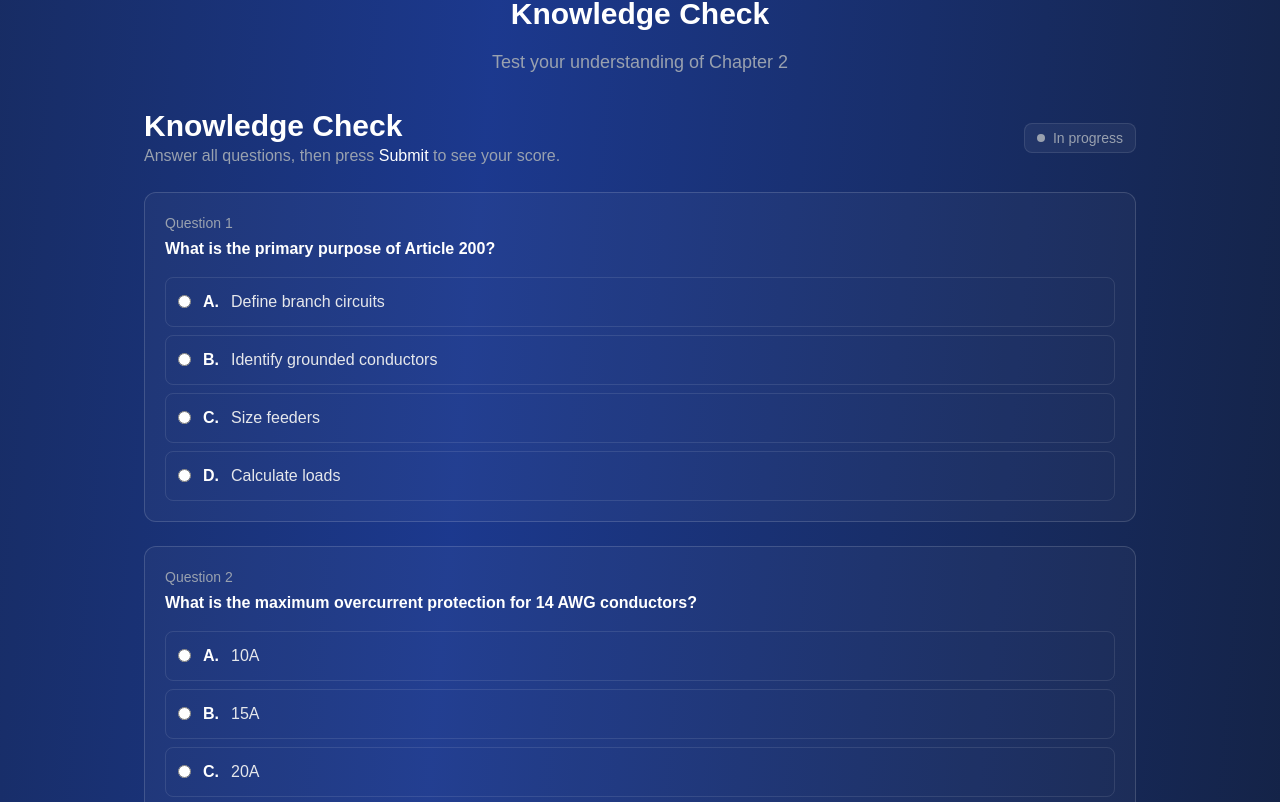
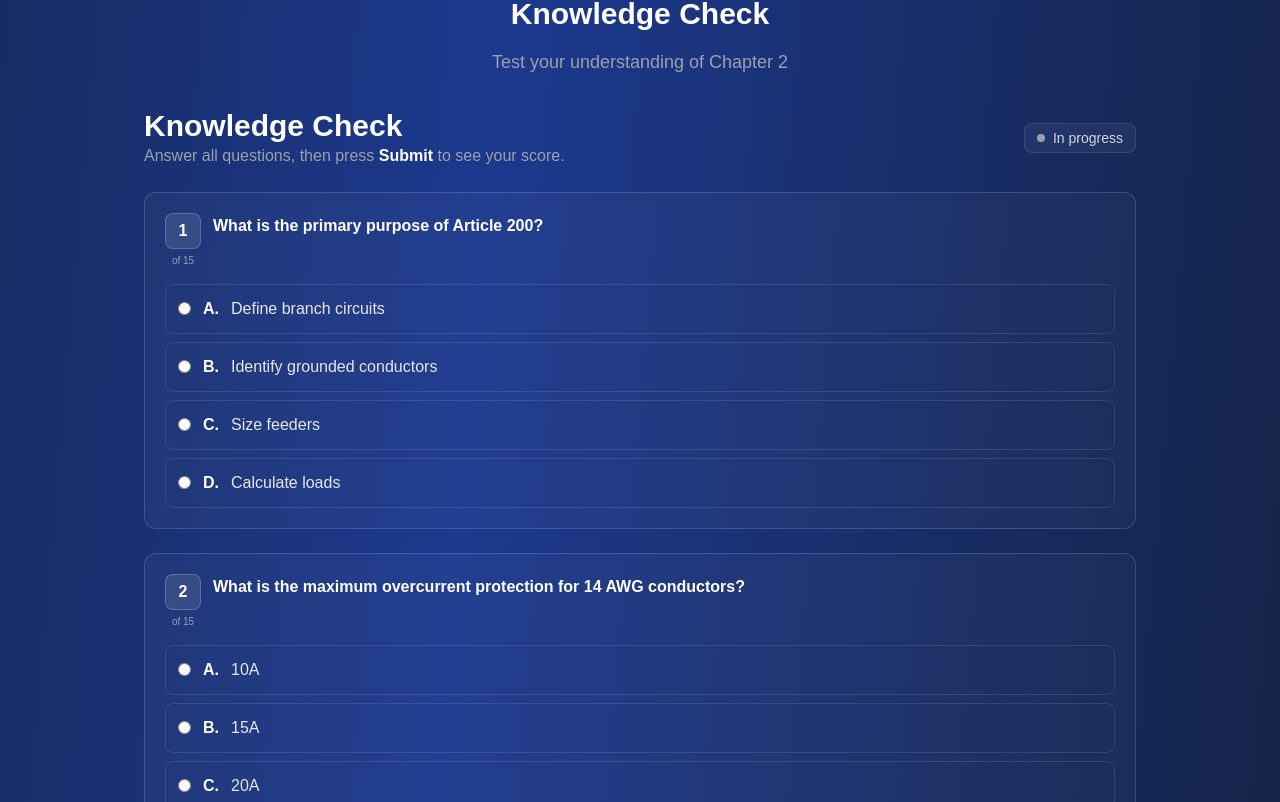
Before and after one commit to tommythorne/ohmwork-guide, a Next.js app: page /modules/module-02 in a window 1280 px wide. Shown: the part 8978-9780 px from the top of the page. Built offline with nearby package versions, Linux system fonts and the light colour scheme.

Commit message:
fix(quiz): number questions; hide feedback until submit; show score + pass/fail; lock answers; autosave

```diff
--- a/app/components/Quiz.tsx
+++ b/app/components/Quiz.tsx
@@ -2,10 +2,8 @@
 
 import React, { useEffect, useMemo, useState } from "react";
 
-/** Choice key type used across the app */
 export type QuizChoiceKey = "A" | "B" | "C" | "D";
 
-/** Question shape used by Module pages */
 export type QuizQuestion = {
   id: number;
   stem: string;
@@ -16,81 +14,71 @@ export type QuizQuestion = {
 
 type QuizProps = {
   questions: QuizQuestion[];
-  /** Optional unique key to persist answers per module */
-  storageKey?: string;
-  /** Optional title override */
+  storageKey?: string; // unique per module; falls back to pathname
   title?: string;
 };
 
 type AnswerMap = Record<number, QuizChoiceKey | undefined>;
 
-/** Small helpers */
 const pct = (num: number, den: number) => (den === 0 ? 0 : Math.round((num / den) * 100));
-const LS_OK = () => typeof window !== "undefined" && "localStorage" in window;
+const hasLS = () => typeof window !== "undefined" && "localStorage" in window;
 
 export default function Quiz({ questions, storageKey, title }: QuizProps) {
-  const effectiveKey =
+  const key =
     storageKey ||
-    (typeof window !== "undefined"
-      ? `quiz:${window.location.pathname}`
-      : "quiz:module");
+    (typeof window !== "undefined" ? `quiz:${window.location.pathname}` : "quiz:module");
 
   const [answers, setAnswers] = useState<AnswerMap>({});
   const [submitted, setSubmitted] = useState(false);
 
-  /** Load saved answers/submitted state */
+  // Load saved progress
   useEffect(() => {
-    if (!LS_OK()) return;
+    if (!hasLS()) return;
     try {
-      const raw = localStorage.getItem(effectiveKey);
+      const raw = localStorage.getItem(key);
       if (raw) {
         const data = JSON.parse(raw) as { answers: AnswerMap; submitted?: boolean };
         setAnswers(data.answers ?? {});
         setSubmitted(Boolean(data.submitted));
       }
     } catch {
-      // ignore
+      /* ignore */
     }
     // eslint-disable-next-line react-hooks/exhaustive-deps
-  }, [effectiveKey]);
+  }, [key]);
 
-  /** Persist on change (autosave) */
+  // Save on change
   useEffect(() => {
-    if (!LS_OK()) return;
+    if (!hasLS()) return;
     try {
-      localStorage.setItem(effectiveKey, JSON.stringify({ answers, submitted }));
+      localStorage.setItem(key, JSON.stringify({ answers, submitted }));
     } catch {
-      // ignore
+      /* ignore */
     }
-  }, [answers, submitted, effectiveKey]);
+  }, [answers, submitted, key]);
 
-  /** Computed results (only meaningful after submit) */
-  const { correctCount, scorePct, allAnswered } = useMemo(() => {
+  const { complete, correctCount, scorePct } = useMemo(() => {
     const total = questions.length;
+    const completeAll = questions.every((q) => !!answers[q.id]);
     let correct = 0;
     for (const q of questions) if (answers[q.id] === q.answer) correct += 1;
-    const complete = questions.every((q) => !!answers[q.id]);
-    return {
-      correctCount: correct,
-      scorePct: pct(correct, total),
-      allAnswered: complete,
-    };
+    return { complete: completeAll, correctCount: correct, scorePct: pct(correct, total) };
   }, [answers, questions]);
 
-  const onPick = (qid: number, key: QuizChoiceKey) => {
+  const choose = (qid: number, k: QuizChoiceKey) => {
     if (submitted) return; // lock after submit
-    setAnswers((prev) => ({ ...prev, [qid]: key }));
+    setAnswers((prev) => ({ ...prev, [qid]: k }));
   };
 
   const onSubmit = () => {
-    if (!allAnswered) return;
+    if (!complete) return;
     setSubmitted(true);
   };
 
   const onReset = () => {
     setSubmitted(false);
     setAnswers({});
-    if (LS_OK()) localStorage.removeItem(effectiveKey);
+    if (hasLS()) localStorage.removeItem(key);
   };
 
   return (
@@ -100,24 +88,25 @@ export default function Quiz({ questions, storageKey, title }: QuizProps) {
         <div>
           <h3 className="text-3xl font-bold text-white">{title || "Knowledge Check"}</h3>
           <p className="text-gray-400">
-            Answer all questions, then press <span className="text-white">Submit</span> to see your score.
+            Answer all questions, then press <span className="text-white font-semibold">Submit</span> to see your score.
           </p>
         </div>
-        <div className="hidden md:block text-sm text-gray-400">
-          {submitted ? (
-            <span className="inline-flex items-center gap-2 bg-white/5 border border-white/10 px-3 py-1 rounded-lg">
+        <div className="hidden md:block text-sm">
+          {!submitted ? (
+            <span
+              className={`inline-flex items-center gap-2 px-3 py-1 rounded-lg border ${
+                complete
+                  ? "border-yellow-400/40 bg-yellow-400/10 text-yellow-200"
+                  : "border-white/10 bg-white/5 text-gray-300"
+              }`}
+            >
+              <span className={`w-2 h-2 rounded-full ${complete ? "bg-yellow-400" : "bg-gray-400"}`} />
+              {complete ? "Ready to submit" : "In progress"}
+            </span>
+          ) : (
+            <span className="inline-flex items-center gap-2 px-3 py-1 rounded-lg border border-green-400/40 bg-green-400/10 text-green-200">
               <span className="w-2 h-2 rounded-full bg-green-400" />
               Graded
-            </span>
-          ) : allAnswered ? (
-            <span className="inline-flex items-center gap-2 bg-white/5 border border-white/10 px-3 py-1 rounded-lg">
-              <span className="w-2 h-2 rounded-full bg-yellow-400" />
-              Ready to submit
-            </span>
-          ) : (
-            <span className="inline-flex items-center gap-2 bg-white/5 border border-white/10 px-3 py-1 rounded-lg">
-              <span className="w-2 h-2 rounded-full bg-gray-400" />
-              In progress
             </span>
           )}
         </div>
@@ -125,59 +114,84 @@ export default function Quiz({ questions, storageKey, title }: QuizProps) {
 
       {/* Questions */}
       <div className="space-y-6">
-        {questions.map((q, idx) => {
+        {questions.map((q, i) => {
           const selected = answers[q.id];
-          // We intentionally DO NOT show correct/incorrect until submitted
+          const isCorrect = submitted && selected === q.answer;
+          const isIncorrect = submitted && selected && selected !== q.answer;
+
           return (
             <div
               key={q.id}
-              className="rounded-xl border border-white/15 bg-white/[0.03] p-5"
+              className={[
+                "rounded-xl border p-5 transition",
+                // BEFORE submit: neutral
+                !submitted && "border-white/15 bg-white/[0.03]",
+                // AFTER submit: tint if user chose correctly/incorrectly
+                submitted && isCorrect && "border-green-400/40 bg-green-400/5",
+                submitted && isIncorrect && "border-red-400/40 bg-red-400/5",
+                submitted && !selected && "border-white/15 bg-white/[0.03]",
+              ]
+                .filter(Boolean)
+                .join(" ")}
             >
-              <div className="flex items-start justify-between gap-4">
-                <div>
-                  <div className="text-sm text-gray-400 mb-1">Question {idx + 1}</div>
-                  <div className="text-white font-semibold">{q.stem}</div>
+              {/* Numbered badge + stem */}
+              <div className="flex items-start gap-3">
+                <div className="shrink-0">
+                  <div className="w-9 h-9 rounded-lg bg-white/10 border border-white/20 flex items-center justify-center text-white font-bold">
+                    {i + 1}
                   </div>
+                  <div className="mt-1 text-[10px] text-gray-400 text-center">of {questions.length}</div>
+                </div>
+                <div className="text-white font-semibold leading-relaxed">{q.stem}</div>
               </div>
 
+              {/* Choices */}
               <div className="mt-4 grid gap-2">
                 {q.choices.map((c) => {
-                  const isChecked = selected === c.key;
+                  const checked = selected === c.key;
+
+                  // BEFORE submit: selection only (no correctness hints)
+                  const beforeSubmit = !submitted
+                    ? checked
+                      ? "border-yellow-400/60 bg-yellow-400/5"
+                      : "border-white/10 hover:bg-white/[0.05]"
+                    : "";
+
+                  // AFTER submit: color only the chosen option
+                  const afterSubmit =
+                    submitted && checked && isCorrect
+                      ? "border-green-400/60 bg-green-400/10"
+                      : submitted && checked && isIncorrect
+                      ? "border-red-400/60 bg-red-400/10"
+                      : submitted
+                      ? "border-white/10 opacity-80"
+                      : "";
+
                   return (
                     <label
                       key={c.key}
-                      className={[
-                        "rounded-lg border p-3 cursor-pointer transition",
-                        isChecked
-                          ? "border-yellow-400/60 bg-yellow-400/5"
-                          : "border-white/10 hover:bg-white/[0.04]",
-                        submitted ? "opacity-80 cursor-not-allowed" : "",
-                      ].join(" ")}
+                      className={["rounded-lg border p-3 cursor-pointer transition flex items-center gap-3", beforeSubmit, afterSubmit].join(
+                        " ",
+                      )}
                     >
-                      <div className="flex items-center gap-3">
                       <input
                         type="radio"
                         name={`q-${q.id}`}
                         value={c.key}
-                          checked={isChecked}
+                        checked={checked}
                         disabled={submitted}
-                          onChange={() => onPick(q.id, c.key)}
+                        onChange={() => choose(q.id, c.key)}
                         className="accent-yellow-400"
                       />
                       <span className="text-white font-semibold">{c.key}.</span>
                       <span className="text-gray-200">{c.text}</span>
-                      </div>
                     </label>
                   );
                 })}
               </div>
 
-              {/* Explanation — hidden until submitted; does NOT reveal correct option explicitly */}
-              {submitted && (
-                <div className="mt-3 text-sm text-gray-400">
-                  {q.why}
-                </div>
-              )}
+              {/* Explanation — only after submit */}
+              {submitted && <div className="mt-3 text-sm text-gray-300">{q.why}</div>}
             </div>
           );
         })}
@@ -187,12 +201,10 @@ export default function Quiz({ questions, storageKey, title }: QuizProps) {
       <div className="mt-6 flex flex-col md:flex-row items-stretch md:items-center gap-3">
         <button
           onClick={onSubmit}
-          disabled={!allAnswered || submitted}
+          disabled={!complete || submitted}
           className={[
             "px-5 py-3 rounded-xl font-semibold transition",
-            allAnswered && !submitted
-              ? "bg-yellow-500 text-black hover:bg-yellow-400"
-              : "bg-white/10 text-gray-400 cursor-not-allowed",
+            complete && !submitted ? "bg-yellow-500 text-black hover:bg-yellow-400" : "bg-white/10 text-gray-400 cursor-not-allowed",
           ].join(" ")}
         >
           Submit Answers
@@ -205,7 +217,6 @@ export default function Quiz({ questions, storageKey, title }: QuizProps) {
           Reset Quiz
         </button>
 
-        {/* Score pill (only after submit) */}
         {submitted && (
           <div
             className={[
@@ -220,7 +231,7 @@ export default function Quiz({ questions, storageKey, title }: QuizProps) {
         )}
       </div>
 
-      {/* Pass/Fail messaging */}
+      {/* Pass/Fail message */}
       {submitted && (
         <div className="mt-4">
           {scorePct >= 75 ? (
```
Lines whose indentation alone changed are shown as unchanged.
